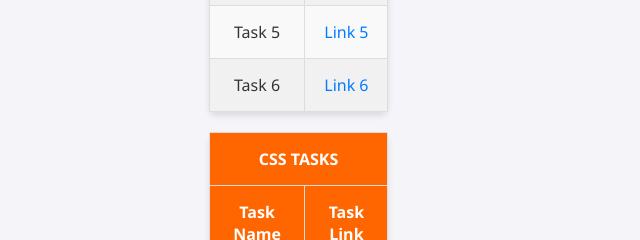
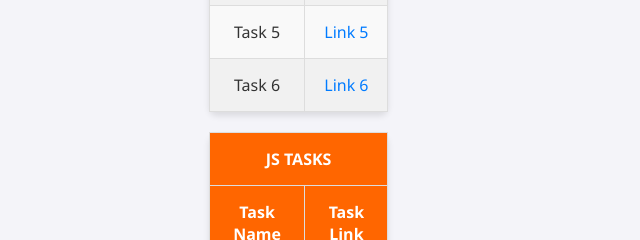
Before and after one commit to GeetanshMalik/MERN-Stack-Assignment, a plain HTML site: page index.html in a window 1280 px wide. Shown: the part 1480-1720 px from the top of the page, 319-959 px from the left. Drawn offline with Linux system fonts and the light colour scheme.

Commit message:
Update index.html

```diff
--- a/index.html
+++ b/index.html
@@ -211,11 +211,11 @@
                 </tr>
             </tbody>
         </table>
-         <!-- CSS Tasks -->
+         <!-- JS Tasks -->
         <table>
             <thead>
                 <tr>
-                    <th colspan="2">CSS TASKS</th>
+                    <th colspan="2">JS TASKS</th>
                 </tr>
                 <tr>
                     <th>Task Name</th>
```
